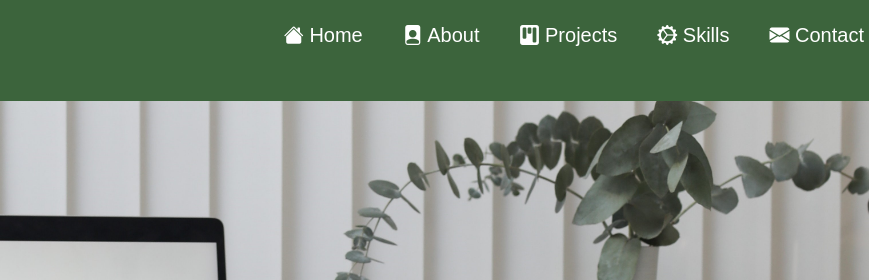
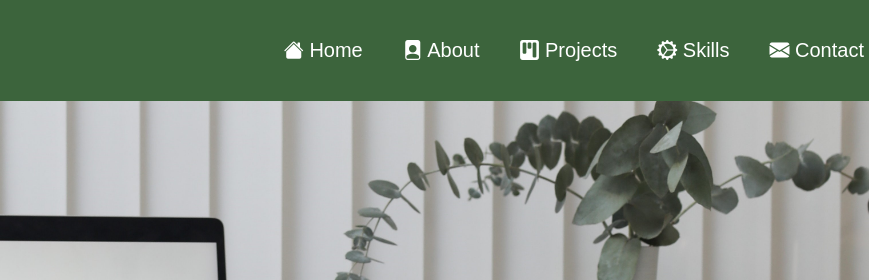
Before and after one commit to matthewgoicochea/portfolio, a plain HTML site: page index.html in a window 1280 px wide. Shown: the top 280 px of the page, 411-1280 px from the left. Drawn offline with nearby package versions, Linux system fonts and the light colour scheme.

Commit message:
fixed nav alignment for mobile and desktop

```diff
--- a/index.html
+++ b/index.html
@@ -44,7 +44,7 @@
         </div>
 
 
-        <div class="col-lg-8 p-0 ">
+        <div class="col-lg-8 p-0 d-flex justify-content-lg-end justify-content-center">
           <nav class="navbar green-bg d-flex align-items d-flex justify-content-lg-end justify-content-center no-wrap">
                 <ul class="nav no-wrap">
 
```
